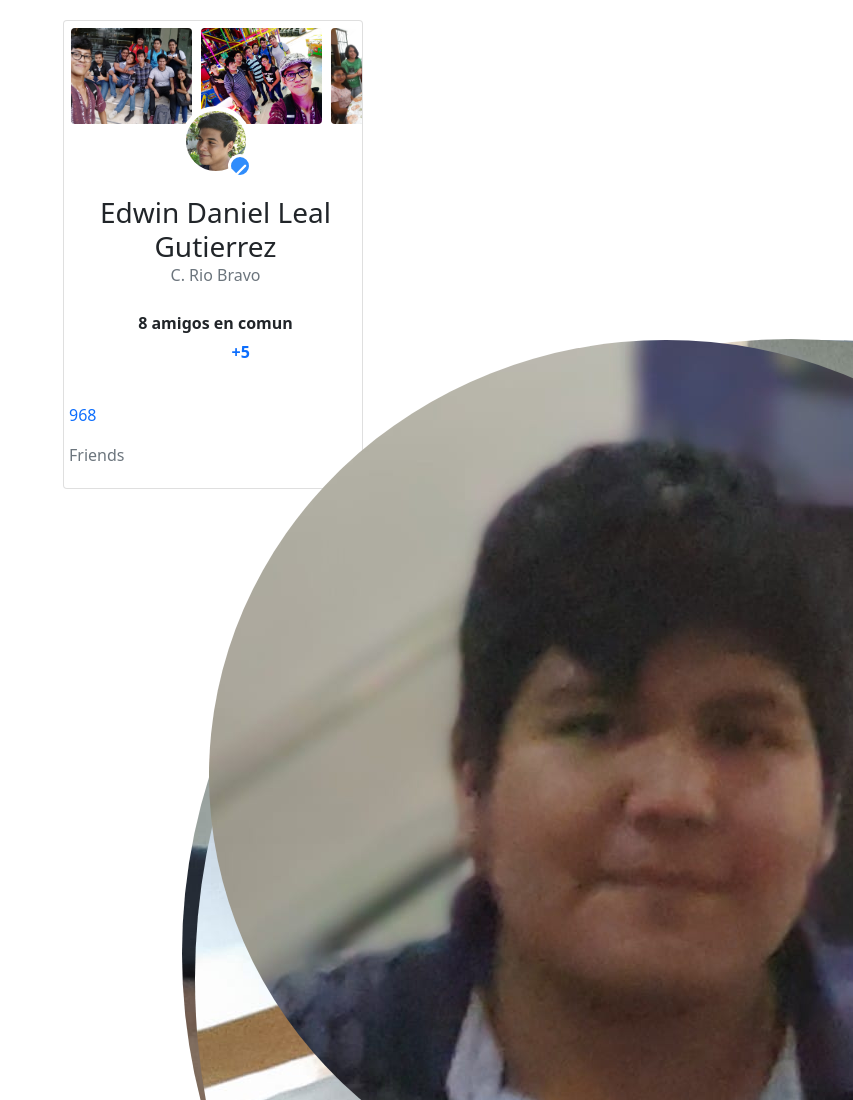
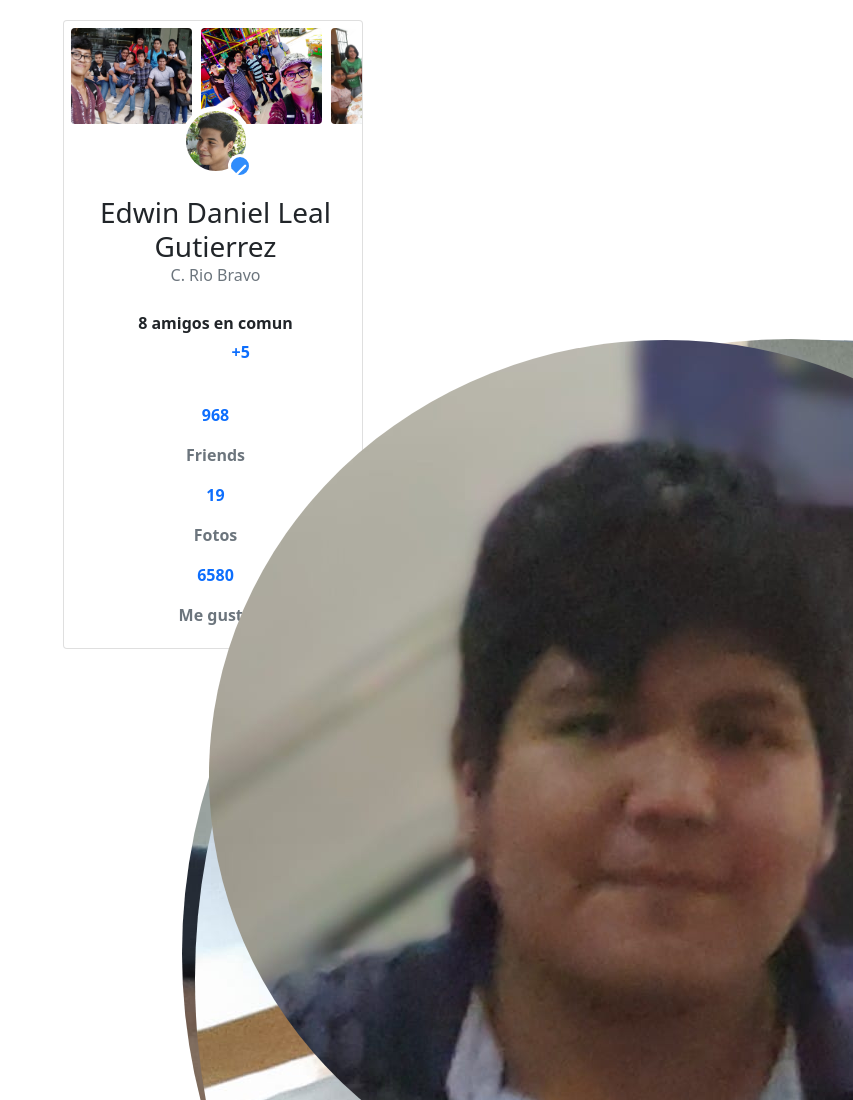
Before and after one commit to EdwinLG/card, a plain HTML site: page card.html in a window 1280 px wide. Shown: the top 1100 px of the page, without its empty margins (427-1280 px from the left). Drawn offline with nearby package versions, Linux system fonts and the light colour scheme; some icons are missing.

Commit message:
correcion del apartado de likes y fotos

```diff
--- a/assets/css/card.css
+++ b/assets/css/card.css
@@ -103,3 +103,6 @@
         position: absolute;
         left: 25px;
       }
+      .justi{
+        -ms-text-justify: auto;
+      }
--- a/card.html
+++ b/card.html
@@ -44,11 +44,23 @@
 
     </div>
     <br>
-    <div class="float-left">
-      <p class="text-primary text-sm-left">968</p>
+    <div class="row text-center fs-6 justi fw-bold">
+    <div class="conteiner">
+      <p class="text-primary text-center">968</>
       <p class="text-muted">Friends</p>
+    </div>
+
+    <div class="conteiner">
+      <p class="text-primary text-center">19</p>
+      <p class="text-muted">Fotos</p>
 
     </div>
+
+    <div class="conteiner">
+      <p class="text-primary text-center">6580</p>
+      <p class="text-muted">Me gusta</p>
+    </div>
+   </div>
   </div>
   <script src="https://cdn.jsdelivr.net/npm/@popperjs/core@2.9.1/dist/umd/popper.min.js" integrity="sha384-SR1sx49pcuLnqZUnnPwx6FCym0wLsk5JZuNx2bPPENzswTNFaQU1RDvt3wT4gWFG" crossorigin="anonymous"></script>
   <script src="https://cdn.jsdelivr.net/npm/bootstrap@5.0.0-beta3/dist/js/bootstrap.min.js" integrity="sha384-j0CNLUeiqtyaRmlzUHCPZ+Gy5fQu0dQ6eZ/xAww941Ai1SxSY+0EQqNXNE6DZiVc" crossorigin="anonymous"></script>
```
